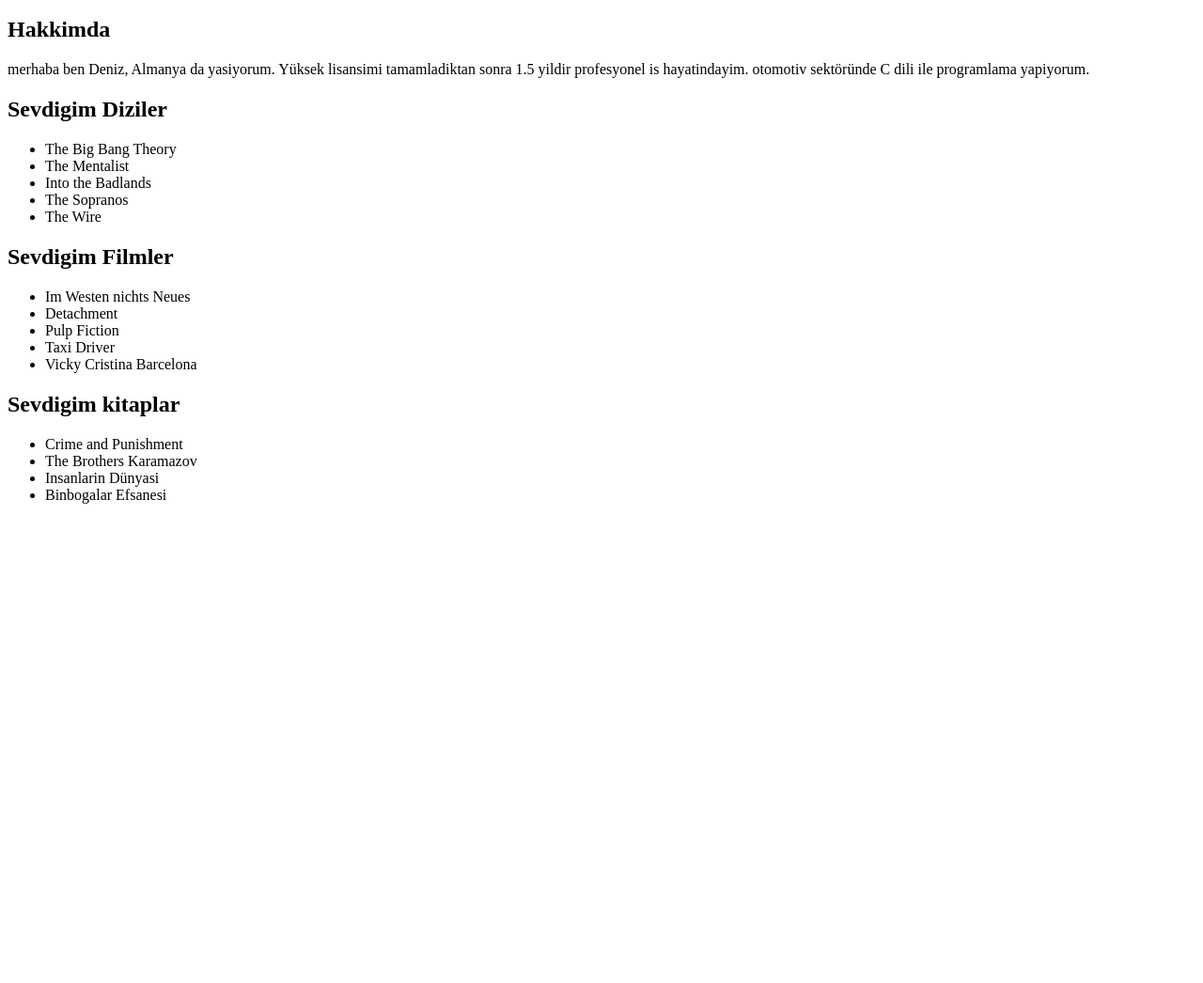
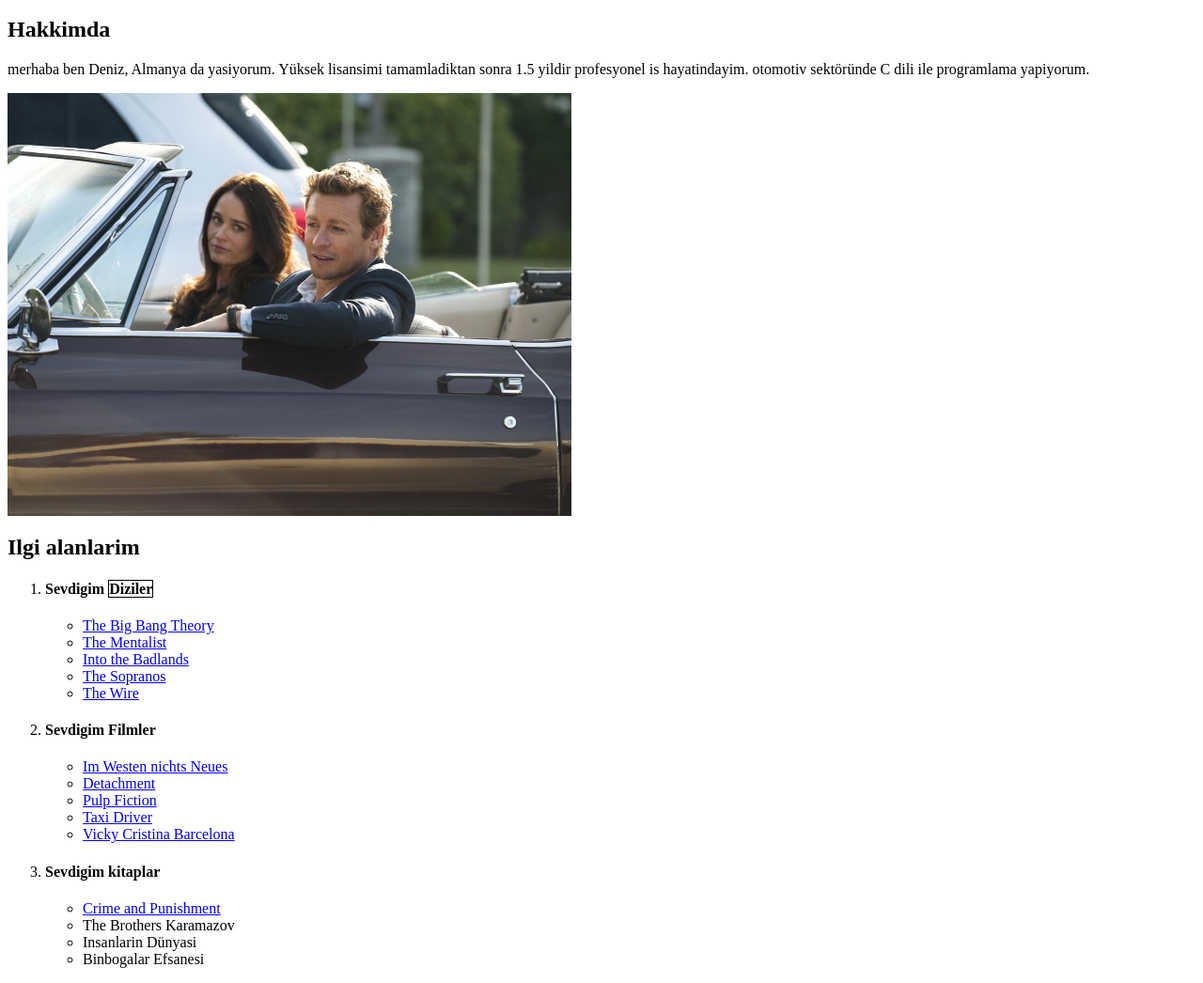
Before and after one commit to adaltun/Homeworks, a plain HTML site: page HTML_HW_2/index.html in a window 1280 px wide. Shown: the part 48-1094 px from the top of the page at 94% size. Before the commit the page ends 800 px from the top, so only its background shows below. Drawn offline with Linux system fonts and the light colour scheme.

Commit message:
initial commit

```diff
--- a/HTML_HW_2/index.html
+++ b/HTML_HW_2/index.html
@@ -7,30 +7,59 @@
     otomotiv sektöründe C dili ile programlama yapiyorum.
 </p>
 
+<img src="ustv-the-mentalist-s06-e22.jpg" alt="The Mentalist - Jane and Lisbon" style="width: 600px;">
+
+<div>
+    <h2>Ilgi alanlarim</h2>
+        <ol>
             <!-- header type h2 -->
-<h2>Sevdigim Diziler</h2>
+            <li><h4>Sevdigim <span style="border: 1px solid black;">Diziler</span></h4></li>
             <ul>
                 <!-- series list -->
-    <li>The Big Bang Theory</li>
-    <li>The Mentalist</li>
-    <li>Into the Badlands</li>
-    <li>The Sopranos</li>
-    <li>The Wire</li>
+                <li>
+                    <a href="https://www.imdb.com/title/tt0898266/" target="_blank">The Big Bang Theory</a>
+                </li>
+                <li>
+                    <a href="https://www.imdb.com/title/tt1196946/" target="_blank">The Mentalist</a>
+                </li>
+                <li>
+                    <a href="https://www.imdb.com/title/tt3865236/" target="_blank">Into the Badlands</a>
+                </li>
+                <li>
+                    <a href="https://www.imdb.com/title/tt0141842/" target="_blank">The Sopranos</a>
+                </li>
+                <li>
+                    <a href="https://www.imdb.com/title/tt0306414/" target="_blank">The Wire</a>
+                </li>
             </ul>
 
-<h2>Sevdigim Filmler</h2>
+            <li><h4>Sevdigim Filmler</h4></li>
             <ul>
-    <li>Im Westen nichts Neues</li>
-    <li>Detachment</li>
-    <li>Pulp Fiction</li>
-    <li>Taxi Driver</li>
-    <li>Vicky Cristina Barcelona</li>
+                <li>
+                    <a href="https://www.imdb.com/title/tt1016150/" target="_blank">Im Westen nichts Neues</a>
+                </li>
+                <li>
+                    <a href="https://www.imdb.com/title/tt1683526/" target="_blank">Detachment</a>
+                </li>
+                <li>
+                    <a href="https://www.imdb.com/title/tt0110912/" target="_blank">Pulp Fiction</a>
+                </li>
+                <li>
+                    <a href="https://www.imdb.com/title/tt0075314/" target="_blank">Taxi Driver</a>
+                </li>
+                <li>
+                    <a href="https://www.imdb.com/title/tt0497465/">Vicky Cristina Barcelona</a>
+                </li>
             </ul>
 
-<h2> Sevdigim kitaplar</h2>
+            <li><h4>Sevdigim kitaplar</h4></li>
             <ul>
-    <li>Crime and Punishment</li>
+                <li>
+                    <a href="https://www.goodreads.com/book/show/7144.Crime_and_Punishment" target="_blank">Crime and Punishment</a>
+                </li>
                 <li>The Brothers Karamazov</li>
                 <li>Insanlarin Dünyasi</li>
                 <li>Binbogalar Efsanesi</li>
             </ul>
+        </ol>
+</div>
```
Also changed, not shown: HTML_HW_2/ustv-the-mentalist-s06-e22.jpg (added). Lines whose indentation alone changed are shown as unchanged.
